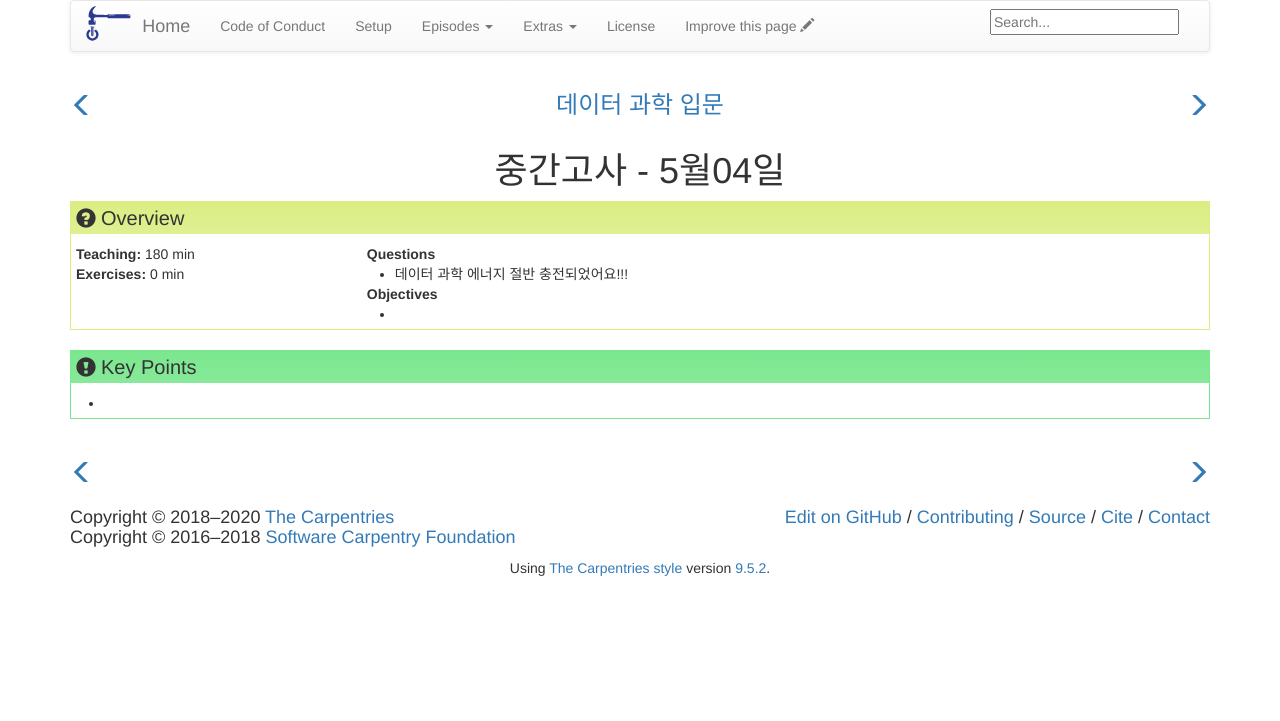
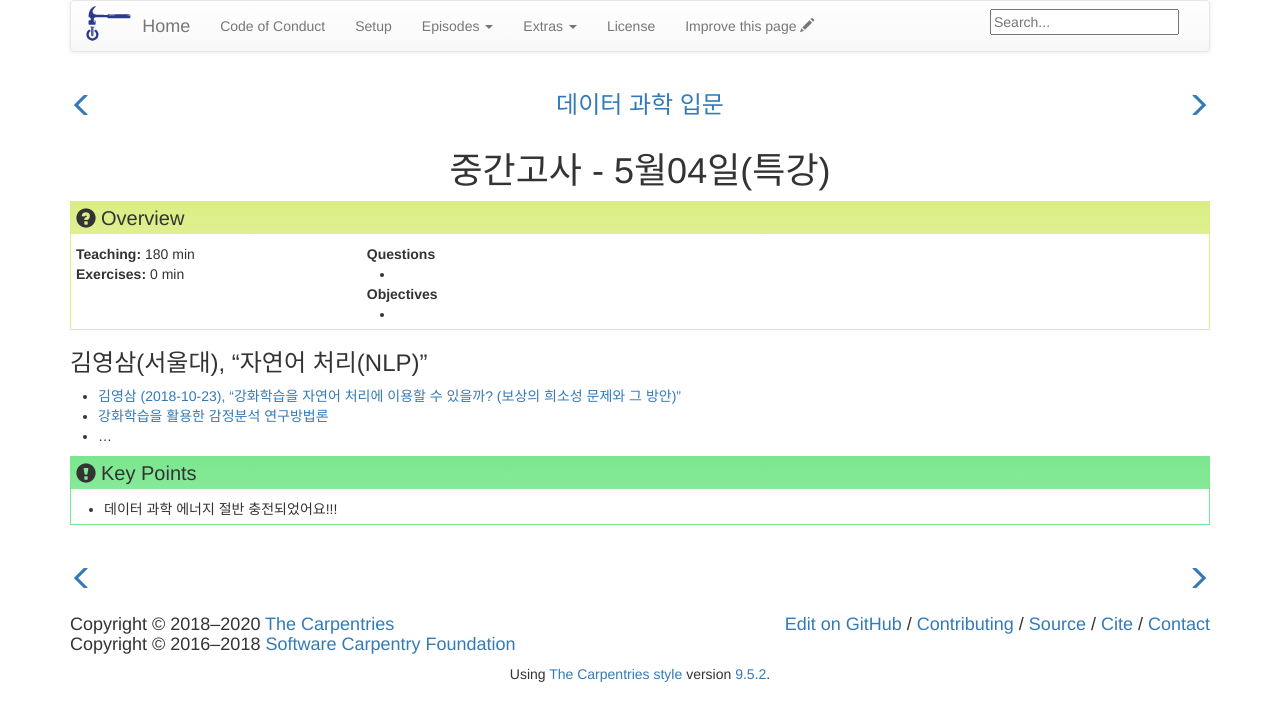
Before and after one commit to statkclee/ds-intro-2020, a Jekyll site: the page built from _episodes/08-midterm.md, in a window 1280 px wide. Shown: the top 721 px of the page. Built offline with Jekyll 4.4.1, drawn with Linux system fonts in a browser that asks for light colours.

Commit message:
added 김영삼 박사님 특강

```diff
--- a/_episodes/08-midterm.md
+++ b/_episodes/08-midterm.md
@@ -1,14 +1,22 @@
 ---
 # Please do not edit this file directly; it is auto generated.
 # Instead, please edit 08-midterm.md in _episodes_rmd/
-title: "중간고사 - 5월04일"
+title: "중간고사 - 5월04일(특강)"
 teaching: 180
 exercises: 0
 questions:
-- "데이터 과학 에너지 절반 충전되었어요!!!"
+- ""
 objectives:
 - ""
 keypoints:
-- ""
+- "데이터 과학 에너지 절반 충전되었어요!!!"
 source: Rmd
 ---
+
+
+
+### 김영삼(서울대), "자연어 처리(NLP)"
+
+- [김영삼 (2018-10-23), "강화학습을 자연어 처리에 이용할 수 있을까? (보상의 희소성 문제와 그 방안)"](https://www.youtube.com/watch?reload=9&v=8SCzCkkeymA)
+- [강화학습을 활용한 감정분석 연구방법론](https://www.fastcampus.co.kr/data_camp_resch/)
+- ...
```
Also changed, not shown: _episodes_rmd/08-midterm.Rmd (+9 -3 lines).
